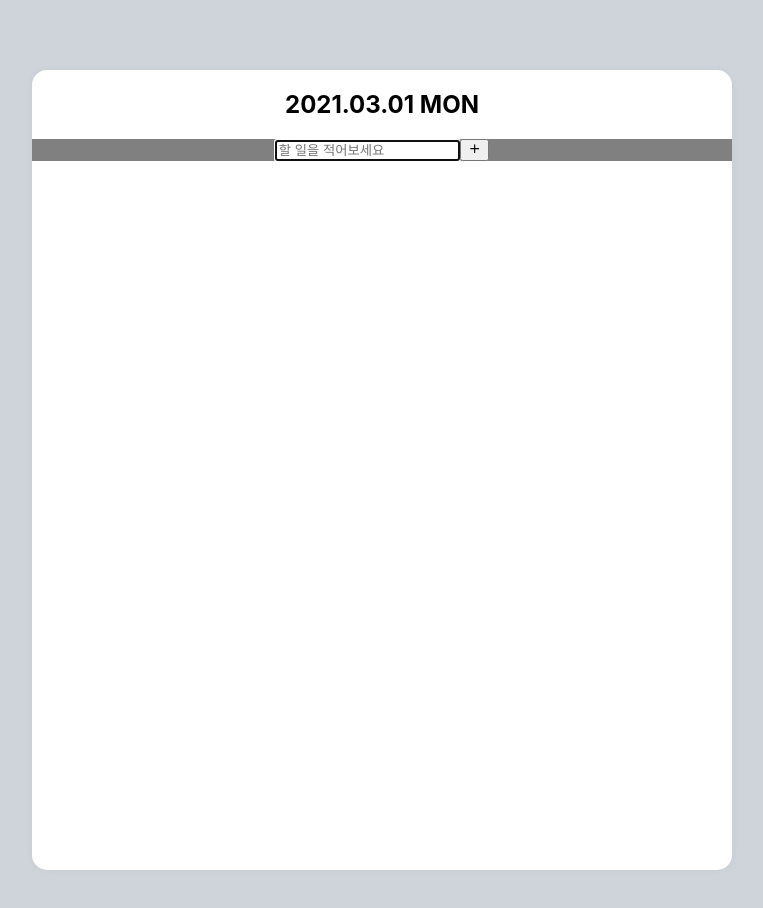
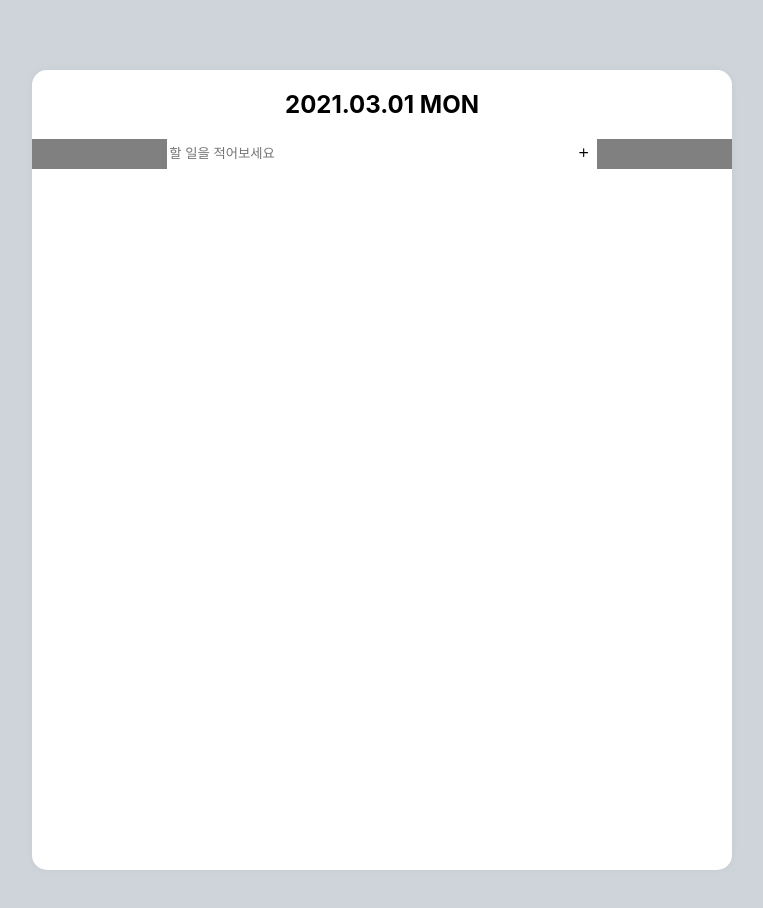
Before and after one commit to KAEN7/todo-list, a React (Create React App) app: page / in a window 1280 px wide. Shown: the top 908 px of the page, without its empty margins (258-1021 px from the left). Built offline with nearby package versions, Linux system fonts and the light colour scheme.

Commit message:
Add button styled

```diff
--- a/public/index.html
+++ b/public/index.html
@@ -1,5 +1,5 @@
 <!DOCTYPE html>
-<html lang="en">
+<html lang="ko">
   <head>
     <meta charset="utf-8" />
     <link rel="icon" href="%PUBLIC_URL%/favicon.ico" />
--- a/src/components/TodoForm.js
+++ b/src/components/TodoForm.js
@@ -2,21 +2,47 @@ import React from "react";
 import styled from "styled-components";
 import { FiPlus } from "react-icons/fi";
 
+// styled
 const FormBlock = styled.div`
   background: gray;
   display: flex;
   justify-content: center;
 `;
 
+const Form = styled.form`
+  display: flex;
+  height: 30px;
+`;
+
+const CreateInput = styled.input`
+  width: 400px;
+  border: none;
+  outline: none;
+`;
+
+const CreateBtn = styled.button`
+  background: white;
+  border: none;
+  outline: none;
+  &:active {
+    transform: 0.7;
+  }
+`;
+
+// function
+const clickBtn = (e) => {
+  e.preventDefault();
+};
+
 function TodoForm() {
   return (
     <FormBlock>
-      <form>
-        <input autoFocus placeholder="할 일을 적어보세요" />
-        <button>
+      <Form>
+        <CreateInput autoFocus placeholder="할 일을 적어보세요" />
+        <CreateBtn onClick={clickBtn}>
           <FiPlus />
-        </button>
-      </form>
+        </CreateBtn>
+      </Form>
     </FormBlock>
   );
 }
```
